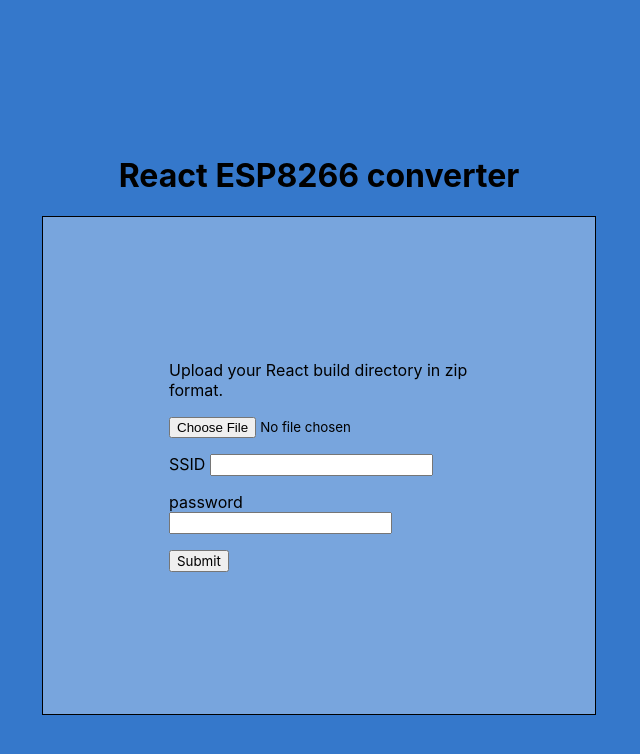
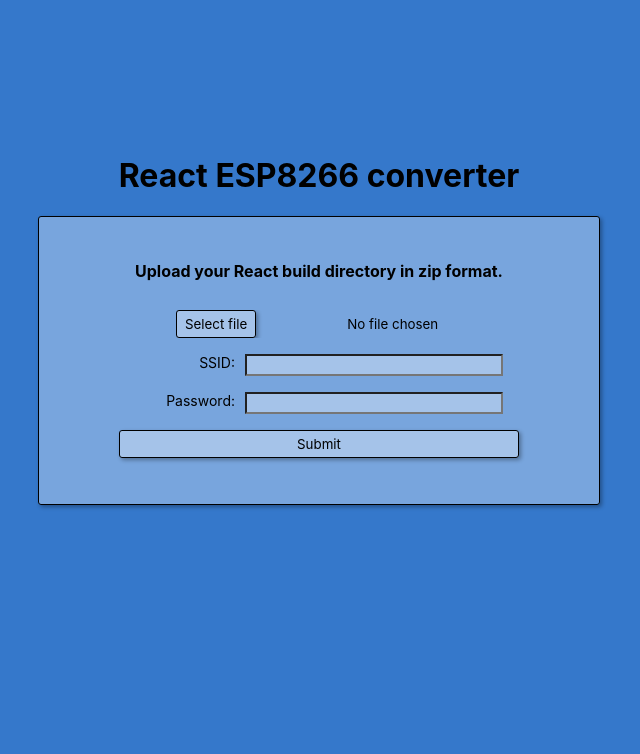
Before and after one commit to platevoltage/ESP8266-react-server, a Flask app: page / in a window 1280 px wide. Shown: the top 754 px of the page, without its empty margins (321-961 px from the left). Run offline with Flask 2, Linux system fonts and the light colour scheme.

Commit message:
styled buttons

```diff
--- a/web-interface/static/styles/style.css
+++ b/web-interface/static/styles/style.css
@@ -29,10 +29,84 @@
 }
 
 section div {
+    display: flex;
+    flex-direction: column;
     background-color: #ffffff55;
     border: 1px solid #000000;
 
-    padding: 10%;
+    padding: 30px;
     width: 50%;
-    max-width: 300px;
+    max-width: 500px;
+    box-shadow: 2px 2px 4px #00000055;
+    border-radius: 3px;
 }
+section div p {
+
+    display: flex;
+    justify-content: center;
+}
+
+label {
+    font-size: 14px;
+    width: 100px;
+    text-align: right;
+    margin-right: 10px;
+}
+
+form {
+    /* background-color: #ffffff55; */
+
+}
+
+h2 {
+    text-align: center;
+    font-size: 16px;
+}
+.text-field {
+    background-color: #ffffff55;
+    width: 50%;
+}
+
+
+
+.button {
+    position: relative;
+    border: 1px solid #000000;
+    background-color: #ffffff55;
+    padding: 5px 8px;
+    box-shadow: 2px 2px 4px #00000055;
+    border-radius: 3px;
+}
+.button:hover {
+    background-color: #ffffff77;
+}
+.button:active {
+    box-shadow: 0px 0px 4px #00000055;
+    left: 2px;
+    top: 2px;
+}
+.submit {
+    width: 80%;
+}
+.inputfile::-webkit-file-upload-button {
+    visibility: hidden;
+}
+.inputfile::before {
+    position: relative;
+    content: 'Select file';
+    border: 1px solid #000000;
+    background-color: #ffffff55;
+    padding: 5px 8px;
+    display: inline-block;
+    box-shadow: 2px 2px 4px #00000055;
+    border-radius: 3px;
+
+}
+.inputfile:hover::before {
+    background-color: #ffffff77;
+}
+.inputfile:active::before {
+    box-shadow: 0px 0px 4px #00000055;
+    left: 2px;
+    top: 2px;
+}
--- a/web-interface/templates/index.html
+++ b/web-interface/templates/index.html
@@ -12,23 +12,26 @@
         {% if uploadSuccess %}
           <div>
             <form action="http://127.0.0.1:5000/download">
-              <button type="submit">Download</button>
+              <button type="submit" class="button">Download</button>
             </form>
           </div>
         {% else %}
           <div>
-            <p>Upload your React build directory in zip format.</p>
+            <h2>Upload your React build directory in zip format.</h2>
             <form method="POST" action="http://127.0.0.1:5000" enctype="multipart/form-data">
-              <p><input type="file" name="file"></p>
               <p>
-                <label for="ssid">SSID</label>
-                <input type="text" name="ssid">
+
+                <input type="file" name="file" class="inputfile">
               </p>
               <p>
-                <label for="password">password</label>
-                <input type="text" name="password">
+                <label for="ssid">SSID:</label>
+                <input type="text" name="ssid" class="text-field">
               </p>
-              <p><input type="submit" value="Submit"></p>
+              <p>
+                <label for="password">Password:</label>
+                <input type="text" name="password"  class="text-field">
+              </p>
+              <p><input type="submit" value="Submit" class="button submit"></p>
             </form>
           </div>
         {% endif %}
```
Also changed, not shown: 1 other file.
